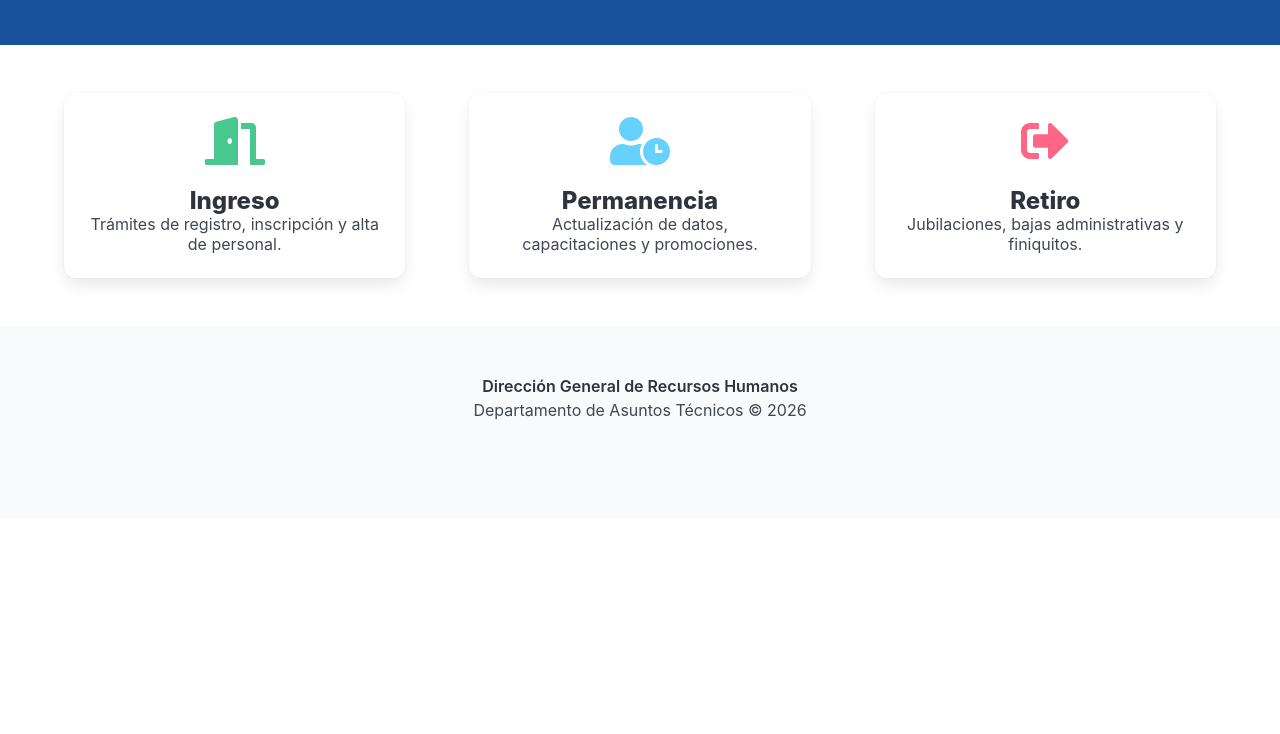
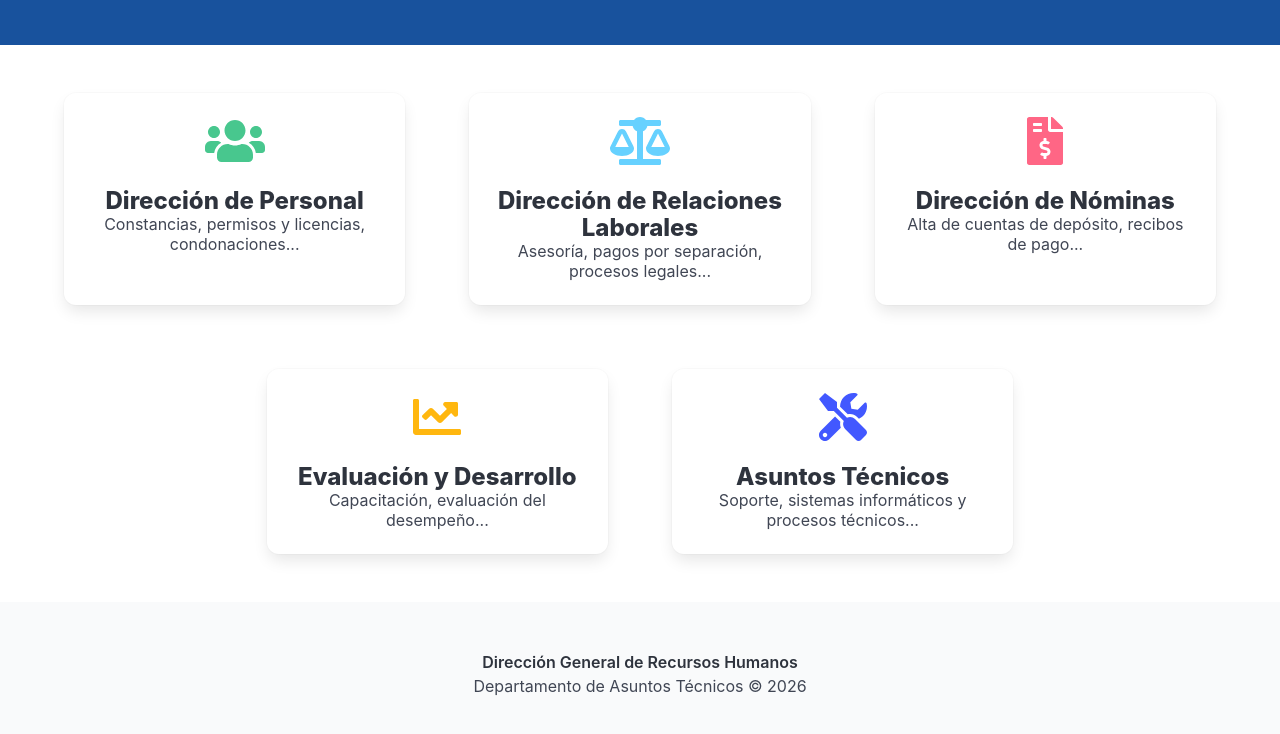
Before and after one commit to Victor-Mtz2/vicmartinez.github.io, a plain HTML site: page pages/tramites.html in a window 1280 px wide. Shown: the part 112-846 px from the top of the page. Before the commit the page ends 800 px from the top, so only its background shows below. Drawn offline with Linux system fonts and the light colour scheme.

Commit message:
Menú por Dirección

```diff
--- a/pages/tramites.html
+++ b/pages/tramites.html
@@ -6,8 +6,7 @@
     <title>Portal de Trámites Institucionales</title>
     <link rel="stylesheet" type="text/css" href="../sources/bulma/css/bulma.min.css">
     <script defer src="https://use.fontawesome.com/releases/v5.15.4/js/all.js"></script>
-    <!-- estilos propios -->
-	<link rel="stylesheet" type="text/css" href="../sources/cssTramites.css">
+    <link rel="stylesheet" type="text/css" href="../sources/cssTramites.css">
 </head>
 <body>
 
@@ -22,40 +21,64 @@
 
     <section class="section">
         <div class="container">
-            <div class="columns is-centered is-variable is-8">
+            <div class="columns is-centered is-multiline is-variable is-8">
 
                 <div class="column is-4">
-                    <div class="card category-card" onclick="window.location.href='trListados.html?cat=ingreso'">
+                    <div class="card category-card" onclick="window.location.href='trListados.html?cat=DP'">
                         <div class="card-content has-text-centered">
                             <span class="icon is-large has-text-success">
-                                <i class="fas fa-door-open fa-3x"></i>
+                                <i class="fas fa-users fa-3x"></i>
                             </span>
-                            <p class="title is-4 mt-4">Ingreso</p>
-                            <p class="subtitle is-6">Trámites de registro, inscripción y alta de personal.</p>
+                            <p class="title is-4 mt-4">Dirección de Personal</p>
+                            <p class="subtitle is-6">Constancias, permisos y licencias, condonaciones...</p>
                         </div>
                     </div>
                 </div>
 
                 <div class="column is-4">
-                    <div class="card category-card" onclick="window.location.href='trListados.html?cat=permanencia'">
+                    <div class="card category-card" onclick="window.location.href='trListados.html?cat=DRL'">
                         <div class="card-content has-text-centered">
                             <span class="icon is-large has-text-info">
-                                <i class="fas fa-user-clock fa-3x"></i>
+                                <i class="fas fa-balance-scale fa-3x"></i>
                             </span>
-                            <p class="title is-4 mt-4">Permanencia</p>
-                            <p class="subtitle is-6">Actualización de datos, capacitaciones y promociones.</p>
+                            <p class="title is-4 mt-4">Dirección de Relaciones Laborales</p>
+                            <p class="subtitle is-6">Asesoría, pagos por separación, procesos legales...</p>
                         </div>
                     </div>
                 </div>
 
                 <div class="column is-4">
-                    <div class="card category-card" onclick="window.location.href='trListados.html?cat=retiro'">
+                    <div class="card category-card" onclick="window.location.href='trListados.html?cat=DN'">
                         <div class="card-content has-text-centered">
                             <span class="icon is-large has-text-danger">
-                                <i class="fas fa-sign-out-alt fa-3x"></i>
+                                <i class="fas fa-file-invoice-dollar fa-3x"></i>
                             </span>
-                            <p class="title is-4 mt-4">Retiro</p>
-                            <p class="subtitle is-6">Jubilaciones, bajas administrativas y finiquitos.</p>
+                            <p class="title is-4 mt-4">Dirección de Nóminas</p>
+                            <p class="subtitle is-6">Alta de cuentas de depósito, recibos de pago...</p>
+                        </div>
+                    </div>
+                </div>
+
+                <div class="column is-4">
+                    <div class="card category-card" onclick="window.location.href='trListados.html?cat=ED'">
+                        <div class="card-content has-text-centered">
+                            <span class="icon is-large has-text-warning">
+                                <i class="fas fa-chart-line fa-3x"></i>
+                            </span>
+                            <p class="title is-4 mt-4">Evaluación y Desarrollo</p>
+                            <p class="subtitle is-6">Capacitación, evaluación del desempeño...</p>
+                        </div>
+                    </div>
+                </div>
+
+                <div class="column is-4">
+                    <div class="card category-card" onclick="window.location.href='trListados.html?cat=AT'">
+                        <div class="card-content has-text-centered">
+                            <span class="icon is-large has-text-link">
+                                <i class="fas fa-tools fa-3x"></i>
+                            </span>
+                            <p class="title is-4 mt-4">Asuntos Técnicos</p>
+                            <p class="subtitle is-6">Soporte, sistemas informáticos y procesos técnicos...</p>
                         </div>
                     </div>
                 </div>
```
Also changed, not shown: pages/trDetalle.html (+3 -3 lines), pages/trListados.html (+8 -10 lines), sources/datosTr.js (+13 -10 lines), sources/jsTramites.js (+11 -7 lines).
